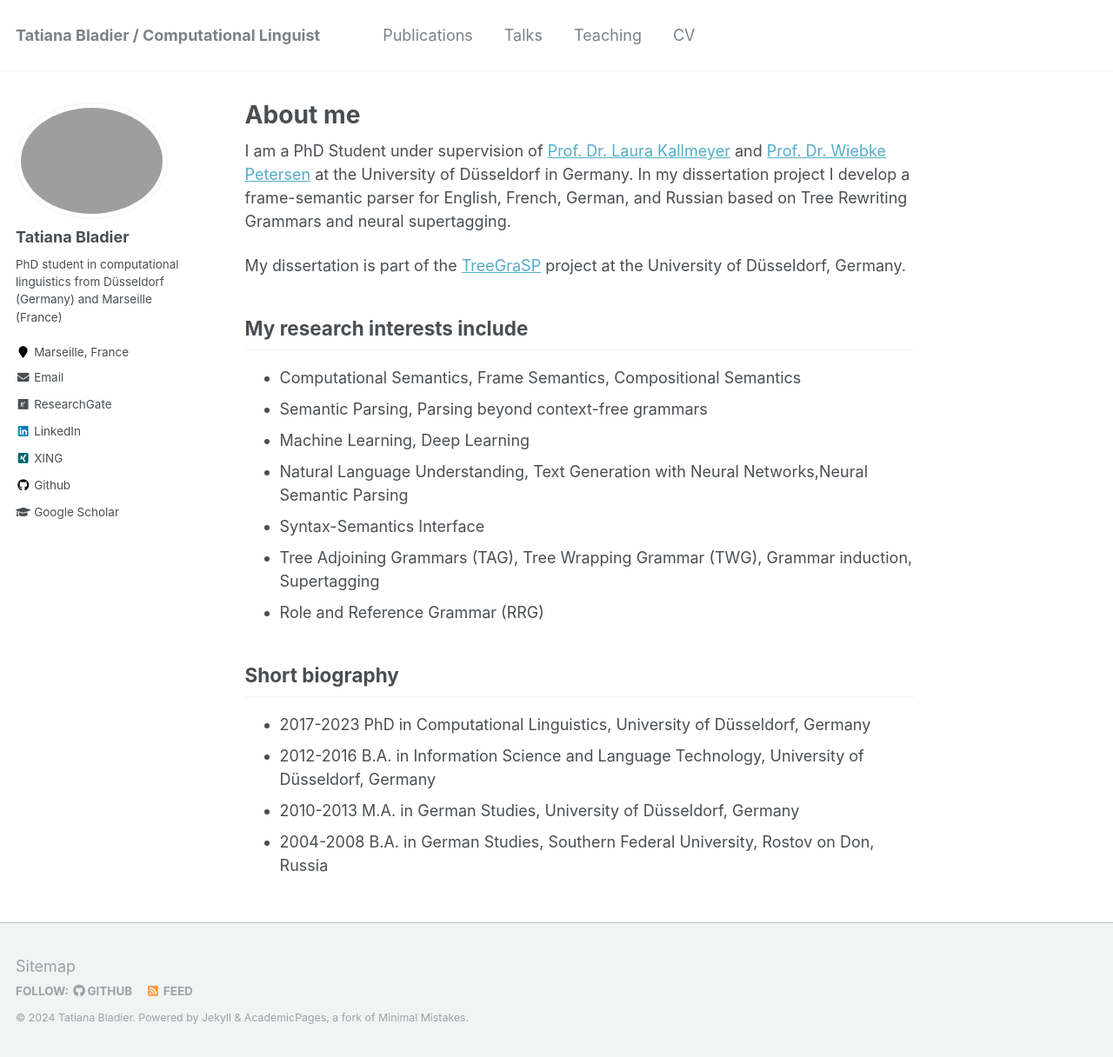
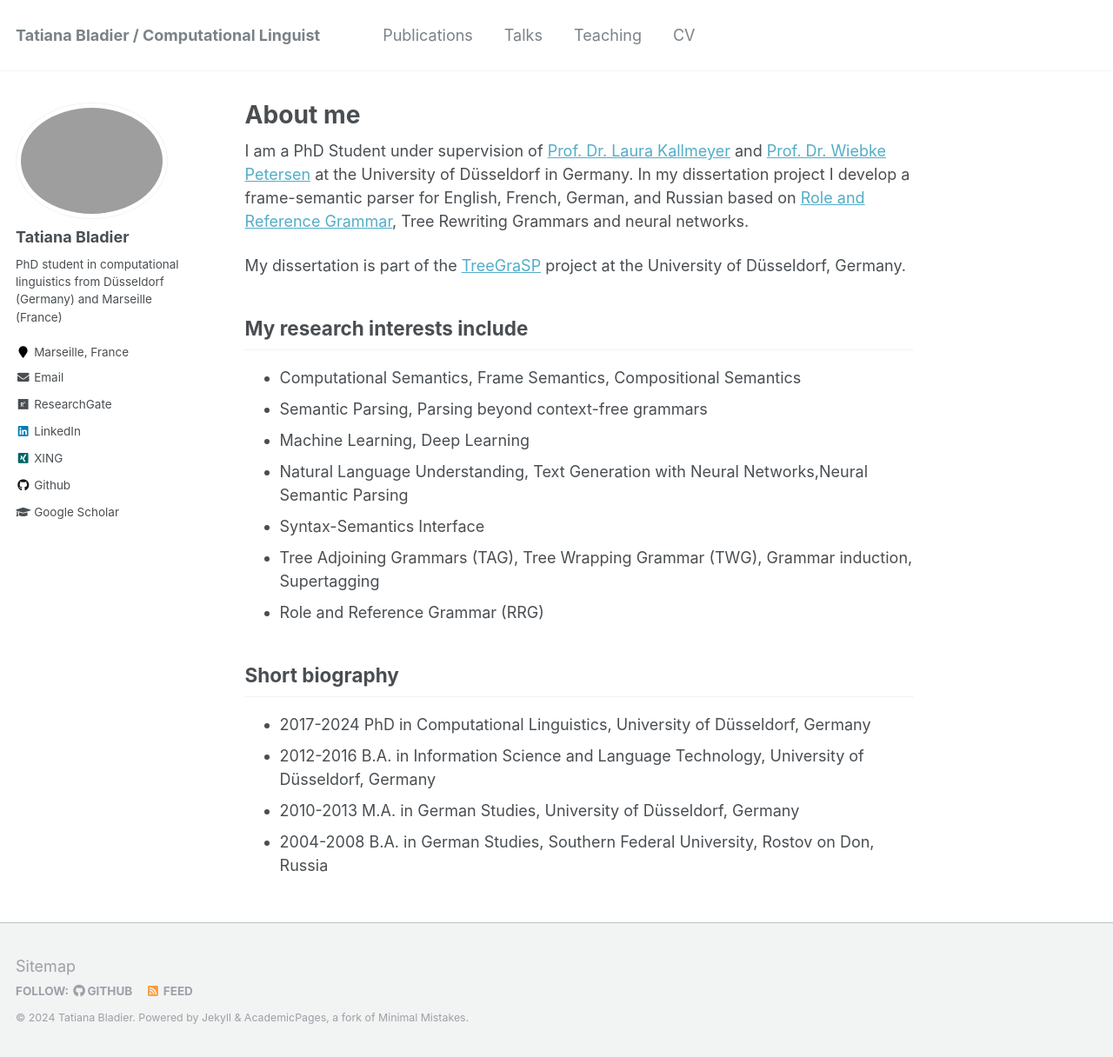
Before and after one commit to TatianaBladier/TatianaBladier.github.io, a Jekyll site: the page built from _pages/about.md, in a window 1280 px wide and 1216 px high. Shown: the whole window at 87% size. Built offline with Jekyll 4.4.1, drawn with Linux system fonts in a browser that asks for light colours.

Commit message:
update cv

```diff
--- a/_pages/about.md
+++ b/_pages/about.md
@@ -9,7 +9,7 @@ redirect_from:
 ---
 
 
-I am a PhD Student  under supervision of [Prof. Dr. Laura Kallmeyer](https://user.phil.hhu.de/kallmeyer/) and [Prof. Dr. Wiebke Petersen](https://user.phil.hhu.de/~petersen/) at the University of Düsseldorf in Germany. In my dissertation project I develop a frame-semantic parser for English, French, German, and Russian based on Tree Rewriting Grammars and neural supertagging.
+I am a PhD Student  under supervision of [Prof. Dr. Laura Kallmeyer](https://user.phil.hhu.de/kallmeyer/) and [Prof. Dr. Wiebke Petersen](https://user.phil.hhu.de/~petersen/) at the University of Düsseldorf in Germany. In my dissertation project I develop a frame-semantic parser for English, French, German, and Russian based on [Role and Reference Grammar](https://rrg.caset.buffalo.edu/), Tree Rewriting Grammars and neural networks.
 
 My dissertation is part of the [TreeGraSP](https://treegrasp.phil.hhu.de) project at the University of Düsseldorf, Germany.
 
@@ -26,7 +26,7 @@ My research interests include
 
 Short biography
 ------
-- 2017-2023 PhD in Computational Linguistics, University of Düsseldorf, Germany
+- 2017-2024 PhD in Computational Linguistics, University of Düsseldorf, Germany
 - 2012-2016 B.A. in Information Science and Language Technology, University of Düsseldorf, Germany
 - 2010-2013 M.A. in German Studies, University of Düsseldorf, Germany
 - 2004-2008 B.A. in German Studies, Southern Federal University, Rostov on Don, Russia
```
Also changed, not shown: _pages/cv.md (+1 -1 lines).
